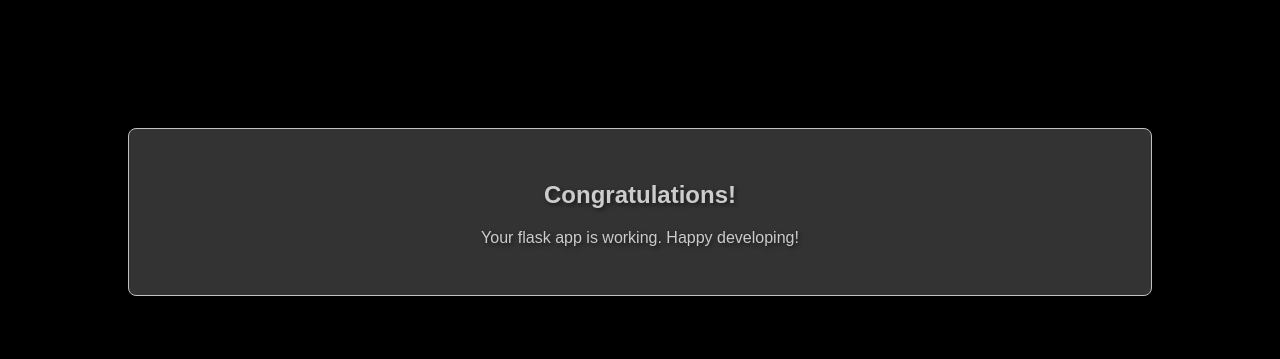
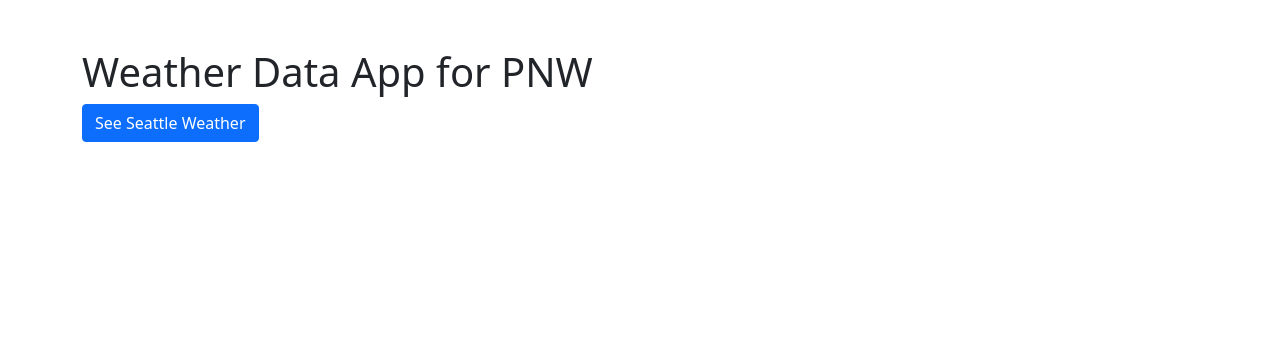
Before and after one commit to OSC/ood-example-sciGatewayApp, a Flask app: page / in a window 1280 px wide. Shown: the top 359 px of the page. Run offline with Flask 3, Linux system fonts and the light colour scheme.

Commit message:
add matplotlib, image, rename routes, add bootstrap 5.1.1

```diff
--- a/app.py
+++ b/app.py
@@ -1,9 +1,22 @@
-from flask import Flask, render_template
+from flask import Flask, render_template, send_file, url_for
+from services import weather_service
+
 MyApp = Flask(__name__)
 
 @MyApp.route("/")
-def hello():
+def index():
 	return render_template('index.html')
+
+@MyApp.route("/seattle_weather")
+def seattle_weather():
+	lat, lon = 47.6062, -122.3321
+	weather_data = weather_service.fetch_weather_data(lat, lon)
+
+	if weather_data:
+		img_path = weather_service.generate_temperature_plot(weather_data)
+		return render_template('seattle_weather.html', img_url=img_path)
+	else:
+		return 'Failed to get weather data', 400
 
 if __name__ == "__main__":
 	MyApp.run()
--- a/templates/index.html
+++ b/templates/index.html
@@ -1,35 +1,14 @@
 <!DOCTYPE html>
-<html>
+<html lang="en">
 <head>
-  <title>OOD Flask App</title>
-  <style>
-    html, body {
-      font-family: sans-serif;
-      background: black;
-      margin: 4em;
-    }
-
-    .main {
-      background: #333;
-      color: #ccc;
-      border: solid 1px #c0c0c0;
-      border-radius: 8px;
-      padding: 2em;
-      text-align: center;
-      box-shadow: 0px 4px 6px rgba(0,0,0,0.1);
-    }
-
-    h1, p {
-      text-shadow: 2px 2px 4px rgba(0, 0, 0, 0.5);
-    }
-  </style>
+    <meta charset="UTF-8">
+    <title>Weather App</title>
+    <link href="https://cdn.jsdelivr.net/npm/bootstrap@5.1.1/dist/css/bootstrap.min.css" rel="stylesheet">
 </head>
 <body>
-
-  <section class="main">
-    <h1>Congratulations!</h1>
-    <p>Your flask app is working. Happy developing!</p>
-  </section>
-
+    <div class="container mt-5">
+        <h1>Weather Data App for PNW</h1>
+        <a href="{{ url_for('seattle_weather') }}" class="btn btn-primary">See Seattle Weather</a>
+    </div>
 </body>
 </html>
```
Also changed, not shown: manifest.yml (+4 -4 lines), services/weather_service.py (added, +37 -0 lines), templates/seattle_weather.html (added, +19 -0 lines), services/__init__.py (added), static/temperature_plot.png (added).
